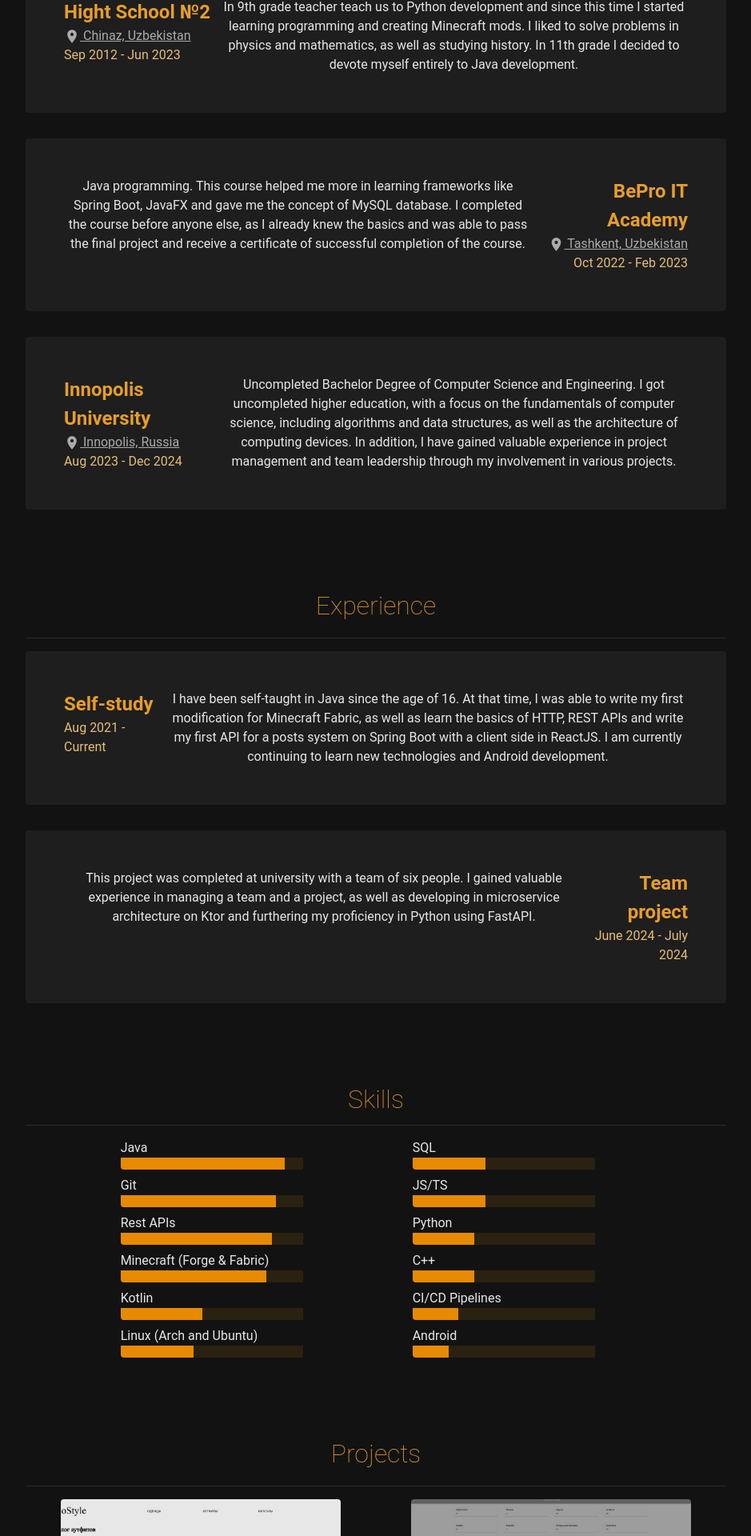
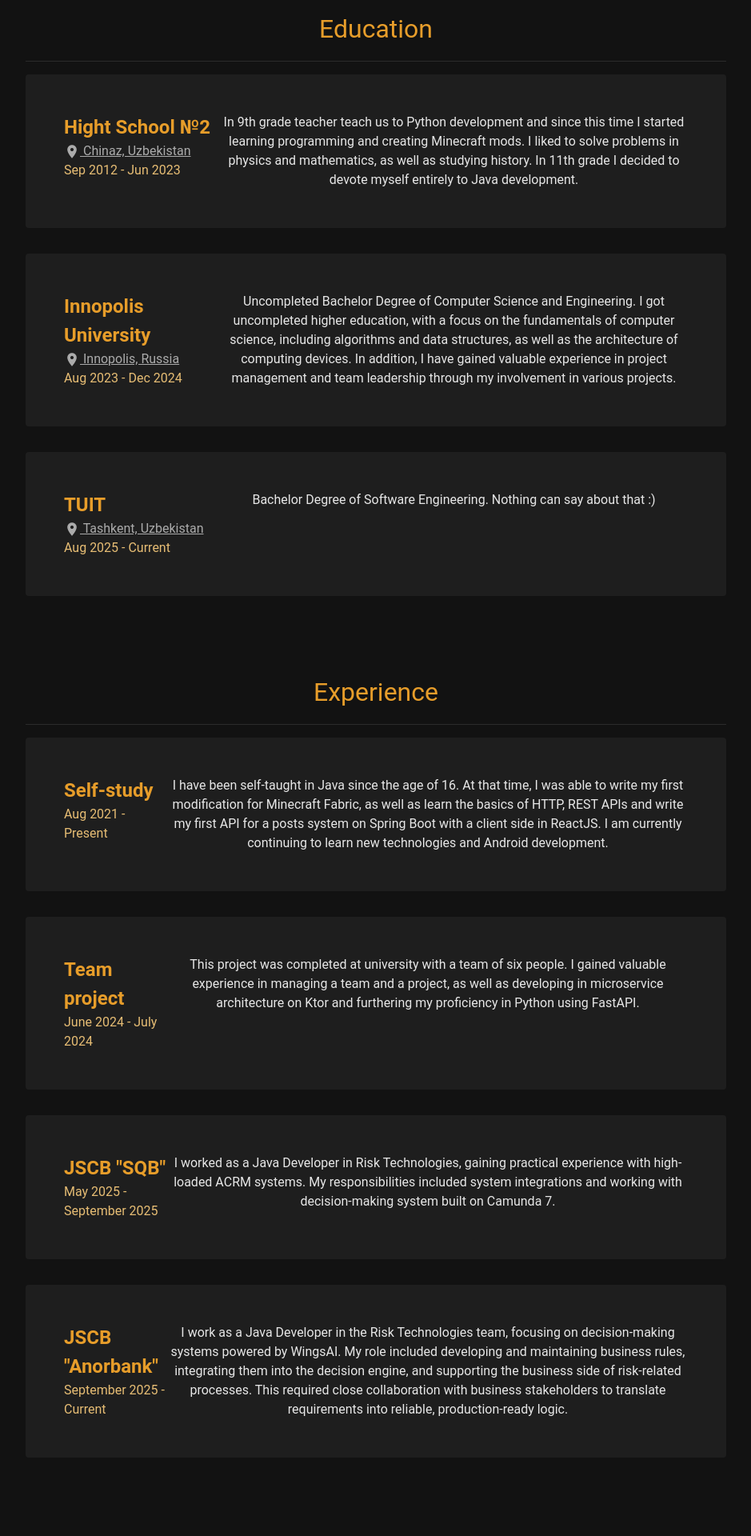
Before and after one commit to GalievDev/galievdev.github.io, a Vue app: page / in a window 1280 px wide. Shown: the part 717-2637 px from the top of the page at 80% size, without its empty margins (170-1109 px from the left). Built offline with nearby package versions, Linux system fonts and the light colour scheme.

Commit message:
CV Update

```diff
--- a/src/component/About.vue
+++ b/src/component/About.vue
@@ -5,13 +5,16 @@
 <template>
   <v-container class="mt-16" align="center" justify="center">
     <h1>
-      About me
+      <b> About me </b>
     </h1>
     <v-divider class="ma-4 w"></v-divider>
     <v-row no-gutters class="w-auto">
       <v-col order="first" align="right" justify="right">
         <p class="mt-16 description">
-          I'm a 18 years old Full Stack developer, more Backend orientated, with over 3 years of code experience. My main work area is web development, but I also develop mods for Minecraft and simple Android apps.
+          I'm a Java Developer with solid experience in banking risk technologies.
+          I have worked with tools such as Camunda 7/8 and WingsAI, and have hands-on
+          experience integrating Spring-based services with decision and risk engines.
+          I’m always open to contributing my skills to build reliable and efficient solutions.
         </p>
       </v-col>
       <v-col align="center" justify="center"
--- a/src/component/Contacts.vue
+++ b/src/component/Contacts.vue
@@ -5,23 +5,23 @@
 <template>
   <v-container class="mt-16" align="center">
     <h1>
-      Contacts
+      <b> Contacts </b>
     </h1>
     <v-divider class="ma-4 w"></v-divider>
     <v-row no-gutters class="w" align="center" justify="center">
       <v-container>
         <h2>
-          I am open to job offers and also to short-term projects (freelance).
+          I am open to job offers and also to short-term projects.
         </h2>
 
         <v-row no-gutters class="mt-8" align="center" justify="center">
           <v-col xs="10" sm="7" md="5" lg="3" xl="3" xxl="3">
-            <v-btn class="mt-2" size="large" prepend-icon="mdi-telegram" rounded href="https://t.me/vgaliev4" target="_blank">
+            <v-btn class="mt-2" size="large" prepend-icon="mdi-telegram" rounded href="https://t.me/galievdev" target="_blank">
               Telegram
             </v-btn>
           </v-col>
           <v-col xs="10" sm="7" md="5" lg="3" xl="3" xxl="3">
-            <v-btn class="mt-2" size="large" prepend-icon="mdi-linkedin" rounded href="https://www.linkedin.com/in/vazir-vadirov-462364261/" target="_blank">
+            <v-btn class="mt-2" size="large" prepend-icon="mdi-linkedin" rounded href="https://www.linkedin.com/in/vvadirov/" target="_blank">
               LinkedIn
             </v-btn>
           </v-col>
--- a/src/component/Education.vue
+++ b/src/component/Education.vue
@@ -5,7 +5,7 @@
 <template>
   <v-container class="mt-16" align="center" justify="center">
     <h1>
-      Education
+      <b> Education </b>
     </h1>
     <v-divider class="ma-4 w"></v-divider>
     <v-row no-gutters align="center" justify="center">
@@ -43,38 +43,6 @@
     <v-row no-gutters class="mt-8" align="center" justify="center">
       <v-card class="w" rounded variant="flat" link>
         <v-row no-gutters class="pa-6 ma-6">
-          <v-col>
-            <p class="text-center">
-              Java programming.
-              This course helped me more in learning frameworks like Spring Boot, JavaFX and gave me the concept of MySQL database.
-              I completed the course before anyone else, as I already knew the basics and was able to pass the final project and receive a certificate of successful completion of the course.
-            </p>
-          </v-col>
-          <v-col class="text-right"
-                 xs="10"
-                 sm="10"
-                 md="4"
-                 lg="3"
-                 xl="3"
-                 xxl="3"
-                 justify="center">
-            <h2>
-              BePro IT Academy
-            </h2>
-            <u class="text-grey-lighten-1">
-              <v-icon icon="mdi-map-marker" size="20"></v-icon>
-              Tashkent, Uzbekistan
-            </u>
-            <p class="text-orange-accent-1">
-              Oct 2022 - Feb 2023
-            </p>
-          </v-col>
-        </v-row>
-      </v-card>
-    </v-row>
-    <v-row no-gutters class="mt-8" align="center" justify="center">
-      <v-card class="w" rounded variant="flat" link>
-        <v-row no-gutters class="pa-6 ma-6">
           <v-col class="text-left"
                  xs="10"
                  sm="10"
@@ -99,6 +67,36 @@
               Uncompleted Bachelor Degree of Computer Science and Engineering. I got uncompleted higher education, with a focus on the fundamentals of
               computer science, including algorithms and data structures, as well as the architecture of computing devices.
               In addition, I have gained valuable experience in project management and team leadership through my involvement in various projects.
+            </p>
+          </v-col>
+        </v-row>
+      </v-card>
+    </v-row>
+    <v-row no-gutters class="mt-8" align="center" justify="center">
+      <v-card class="w" rounded variant="flat" link>
+        <v-row no-gutters class="pa-6 ma-6">
+          <v-col class="text-left"
+                 xs="10"
+                 sm="10"
+                 md="4"
+                 lg="3"
+                 xl="3"
+                 xxl="3"
+                 justify="center">
+            <h2>
+              TUIT
+            </h2>
+            <u class="text-grey-lighten-1">
+              <v-icon icon="mdi-map-marker" size="20"></v-icon>
+              Tashkent, Uzbekistan
+            </u>
+            <p class="text-orange-accent-1">
+              Aug 2025 - Current
+            </p>
+          </v-col>
+          <v-col align="right">
+            <p class="text-center">
+              Bachelor Degree of Software Engineering. Nothing can say about that :)
             </p>
           </v-col>
         </v-row>
--- a/src/component/Experience.vue
+++ b/src/component/Experience.vue
@@ -5,7 +5,7 @@
 <template>
   <v-container class="mt-16" align="center" justify="center">
     <h1>
-      Experience
+      <b> Experience </b>
     </h1>
     <v-divider class="ma-4 w"></v-divider>
     <v-row no-gutters align="center" justify="center">
@@ -23,7 +23,7 @@
               Self-study
             </h2>
             <p class="text-orange-accent-1">
-              Aug 2021 - Current
+              Aug 2021 - Present
             </p>
           </v-col>
           <v-col>
@@ -39,13 +39,7 @@
     <v-row no-gutters class="mt-8" align="center" justify="center">
       <v-card class="w" rounded variant="flat" link>
         <v-row no-gutters class="pa-6 ma-6">
-          <v-col>
-            <p class="text-center">
-              This project was completed at university with a team of six people. I gained valuable experience in managing a team and a project,
-              as well as developing in microservice architecture on Ktor and furthering my proficiency in Python using FastAPI.
-            </p>
-          </v-col>
-          <v-col class="text-right"
+          <v-col class="text-left"
                  xs="10"
                  sm="10"
                  md="4"
@@ -58,6 +52,70 @@
             </h2>
             <p class="text-orange-accent-1">
               June 2024 - July 2024
+            </p>
+          </v-col>
+          <v-col>
+            <p class="text-center">
+              This project was completed at university with a team of six people. I gained valuable experience in managing a team and a project,
+              as well as developing in microservice architecture on Ktor and furthering my proficiency in Python using FastAPI.
+            </p>
+          </v-col>
+        </v-row>
+      </v-card>
+    </v-row>
+    <v-row no-gutters class="mt-8" align="center" justify="center">
+      <v-card class="w" rounded variant="flat" link>
+        <v-row no-gutters class="pa-6 ma-6">
+          <v-col class="text-left"
+                 xs="10"
+                 sm="10"
+                 md="4"
+                 lg="2"
+                 xl="2"
+                 xxl="2"
+                 justify="center">
+            <h2>
+              JSCB "SQB"
+            </h2>
+            <p class="text-orange-accent-1">
+              May 2025 - September 2025
+            </p>
+          </v-col>
+          <v-col>
+            <p class="text-center">
+              I worked as a Java Developer in Risk Technologies, gaining practical experience
+              with high-loaded ACRM systems. My responsibilities included system integrations
+              and working with decision-making system built on Camunda 7.
+            </p>
+          </v-col>
+        </v-row>
+      </v-card>
+    </v-row>
+    <v-row no-gutters class="mt-8" align="center" justify="center">
+      <v-card class="w" rounded variant="flat" link>
+        <v-row no-gutters class="pa-6 ma-6">
+          <v-col class="text-left"
+                 xs="10"
+                 sm="10"
+                 md="4"
+                 lg="2"
+                 xl="2"
+                 xxl="2"
+                 justify="center">
+            <h2>
+              JSCB "Anorbank"
+            </h2>
+            <p class="text-orange-accent-1">
+              September 2025 - Current
+            </p>
+          </v-col>
+          <v-col>
+            <p class="text-center">
+              I work as a Java Developer in the Risk Technologies team, focusing on
+              decision-making systems powered by WingsAI. My role included developing and maintaining
+              business rules, integrating them into the decision engine, and supporting the business side
+              of risk-related processes. This required close collaboration with business stakeholders to
+              translate requirements into reliable, production-ready logic.
             </p>
           </v-col>
         </v-row>
--- a/src/component/Projects.vue
+++ b/src/component/Projects.vue
@@ -12,7 +12,7 @@ export default defineComponent({
 <template>
   <v-container class="mt-16" align="center">
     <h1>
-      Projects
+      <b> Projects </b>
     </h1>
     <v-divider class="mt-4 w"></v-divider>
     <v-row no-gutters class="w">
--- a/src/component/Skills.vue
+++ b/src/component/Skills.vue
@@ -26,7 +26,7 @@ export default defineComponent({
 <template>
   <v-container class="mt-16" align="center" justify="center">
     <h1>
-      Skills
+      <b> Skills </b>
     </h1>
     <v-divider class="ma-2 w"></v-divider>
     <v-row no-gutters class="w" align="center" justify="center">
```
